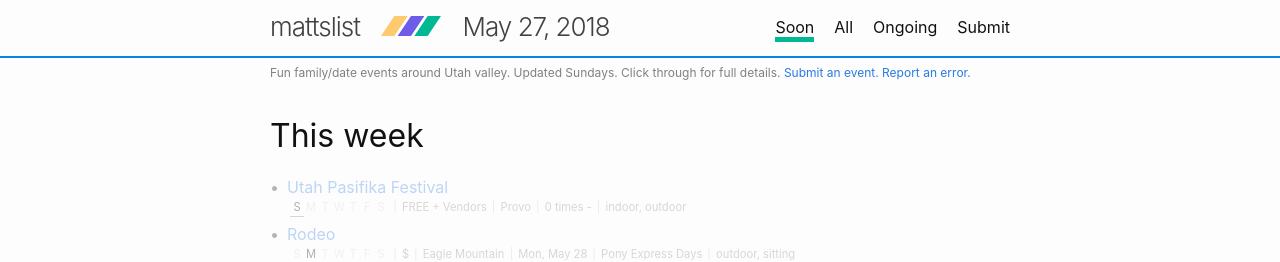
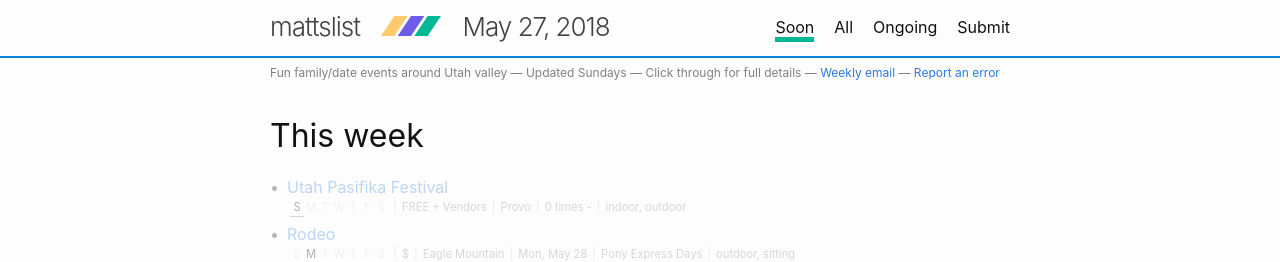
Before and after one commit to iffy/utahvalley, a Jekyll site: the page built from index.md, in a window 1280 px wide and 900 px high. Shown: the top 262 px of the window. Built offline with Jekyll 4.4.1, drawn with Linux system fonts in a browser that asks for light colours; comment, search, counter and statistics services are not loaded; some of the changed lines change nothing that is shown.

Commit message:
Add weekly email signup

```diff
--- a/_includes/header.html
+++ b/_includes/header.html
@@ -41,6 +41,16 @@
 
 <div class="wrapper">
   <div class="header-description">
-    Fun family/date events around Utah valley. Updated Sundays.  Click through for full details. <a class="page-link" href="{{ site.baseurl }}/submit">Submit an event.</a>  <a href="mailto:haggardii+uv@gmail.com" target="_blank">Report an error.</a>
+    Fun family/date events around Utah valley &mdash; Updated Sundays &mdash; Click through for full details &mdash; <a href="#" id="subscribe">Weekly email</a> &mdash; <a href="mailto:haggardii+uv@gmail.com" target="_blank">Report an error</a>
+    <script type="text/javascript" src="//downloads.mailchimp.com/js/signup-forms/popup/embed.js" data-dojo-config="usePlainJson: true, isDebug: false"></script>
+<script>
+  document.getElementById('subscribe').addEventListener('click', function(ev) {
+    ev.preventDefault();
+    document.cookie = "MCPopupClosed=; expires=Thu, 01 Jan 1970 00:00:00 UTC; path=/";
+    document.cookie = "MCPopupSubscribed=; expires=Thu, 01 Jan 1970 00:00:00 UTC; path=/";
+    require(["mojo/signup-forms/Loader"], function(L) { L.start({"baseUrl":"mc.us8.list-manage.com","uuid":"bc109895c8df246ae54ad4d71","lid":"b072af74e8"}) })
+    return false;
+  }, false)
+</script>
   </div>
 </div>
```
